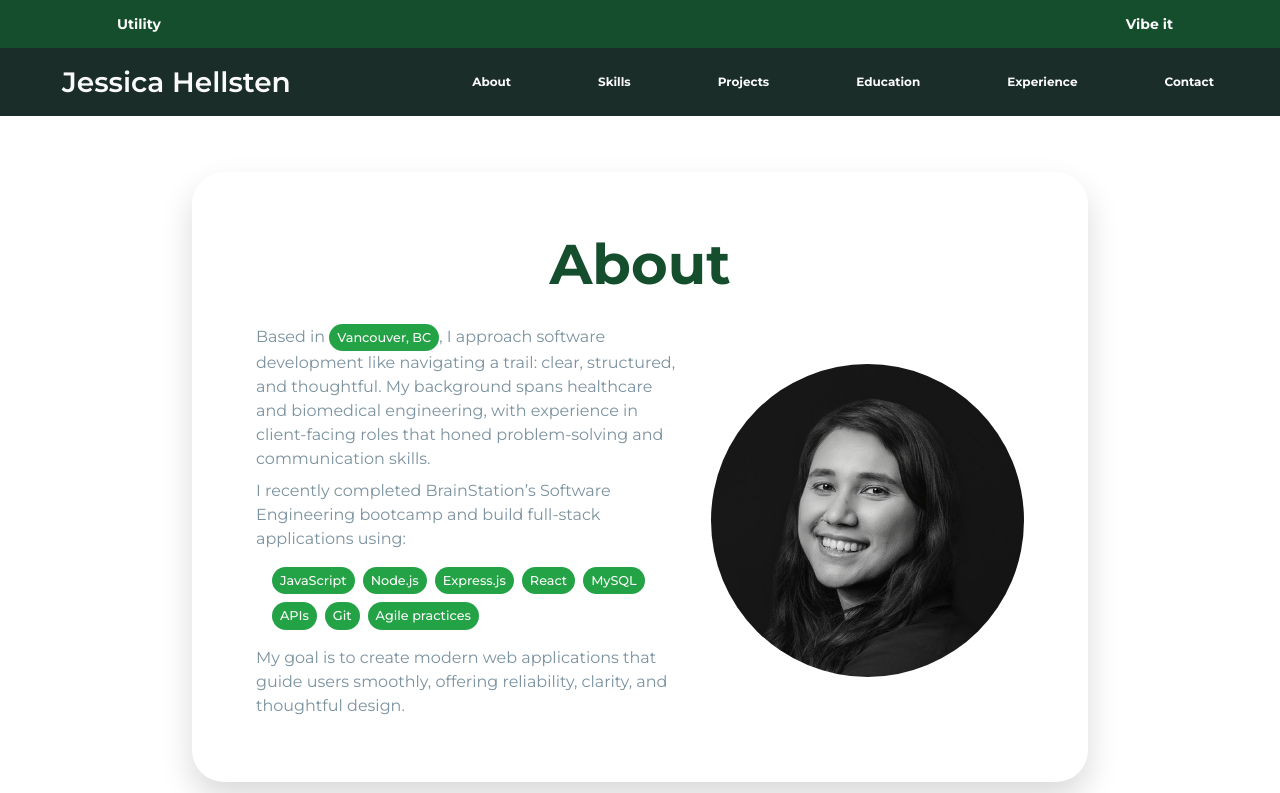
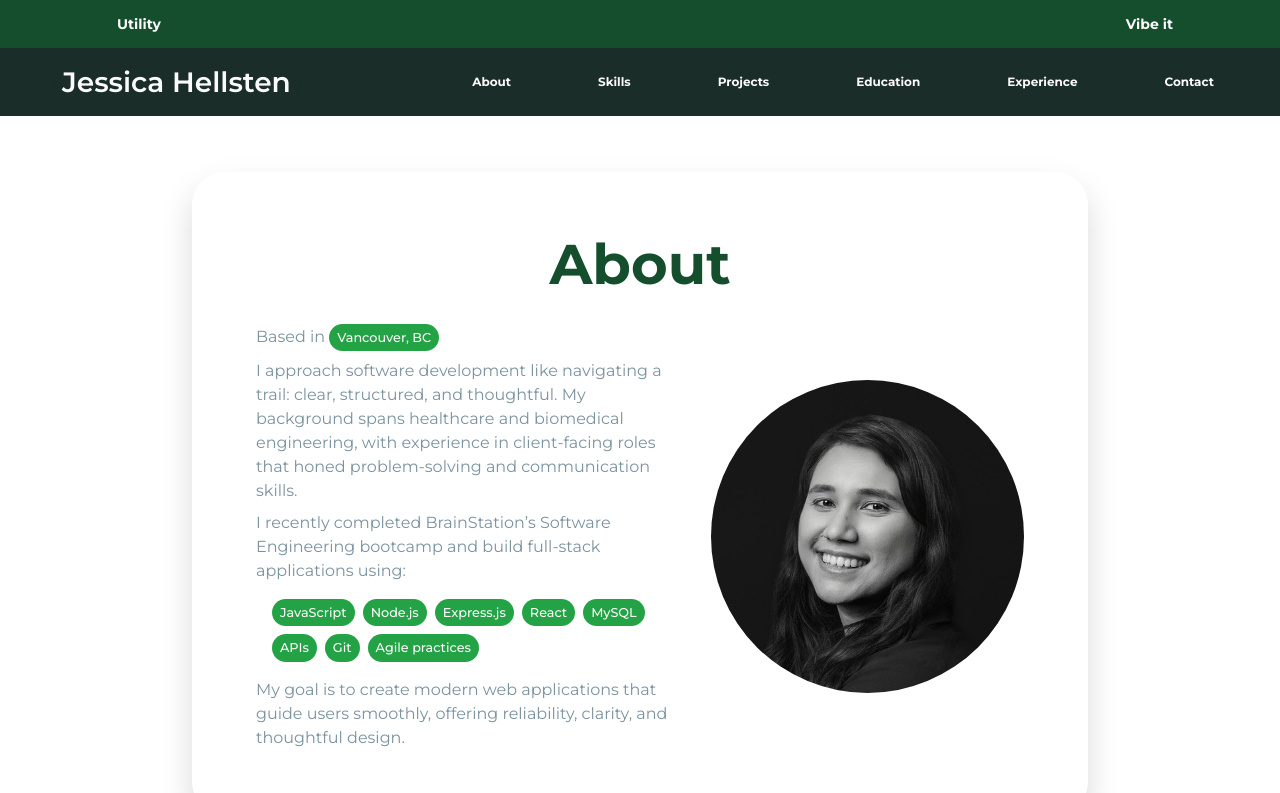
Before and after one commit to hellsten/jessicahellsten-website, a React (Vite) app: page / in a window 1280 px wide. Shown: the top 793 px of the page. Built offline with nearby package versions, Linux system fonts and the light colour scheme.

Commit message:
Fixed About location

```diff
--- a/src/components/About/About.jsx
+++ b/src/components/About/About.jsx
@@ -12,17 +12,24 @@ function About() {
         <div className="about__card-container">
           <div className="about__card-left">
             <span>
-              Based in <p className="about__vancouver">Vancouver, BC</p>, I approach software development like
-              navigating a trail: clear, structured, and thoughtful. My
-              background spans healthcare and biomedical engineering, with
-              experience in client-facing roles that honed problem-solving and
-              communication skills.
+              Based in <p className="about__vancouver">Vancouver, BC</p>
+            </span>
+            <span>
+              {" "}
+              I approach software development like navigating a trail: clear,
+              structured, and thoughtful. My background spans healthcare and
+              biomedical engineering, with experience in client-facing roles
+              that honed problem-solving and communication skills.
             </span>
             <span>
               I recently completed BrainStation’s Software Engineering bootcamp
-              and build full-stack applications using: <span className="about__skills"><p>JavaScript</p> <p>Node.js</p> <p>Express.js</p> <p>React</p> <p>MySQL</p> <p>APIs</p> <p>Git</p> <p>Agile practices</p></span>
-              My goal is to create modern web applications that guide users smoothly,
-              offering reliability, clarity, and thoughtful design.
+              and build full-stack applications using:{" "}
+              <span className="about__skills">
+                <p>JavaScript</p> <p>Node.js</p> <p>Express.js</p> <p>React</p>{" "}
+                <p>MySQL</p> <p>APIs</p> <p>Git</p> <p>Agile practices</p>
+              </span>
+              My goal is to create modern web applications that guide users
+              smoothly, offering reliability, clarity, and thoughtful design.
             </span>
           </div>
           <div className="about__card-right">
```
